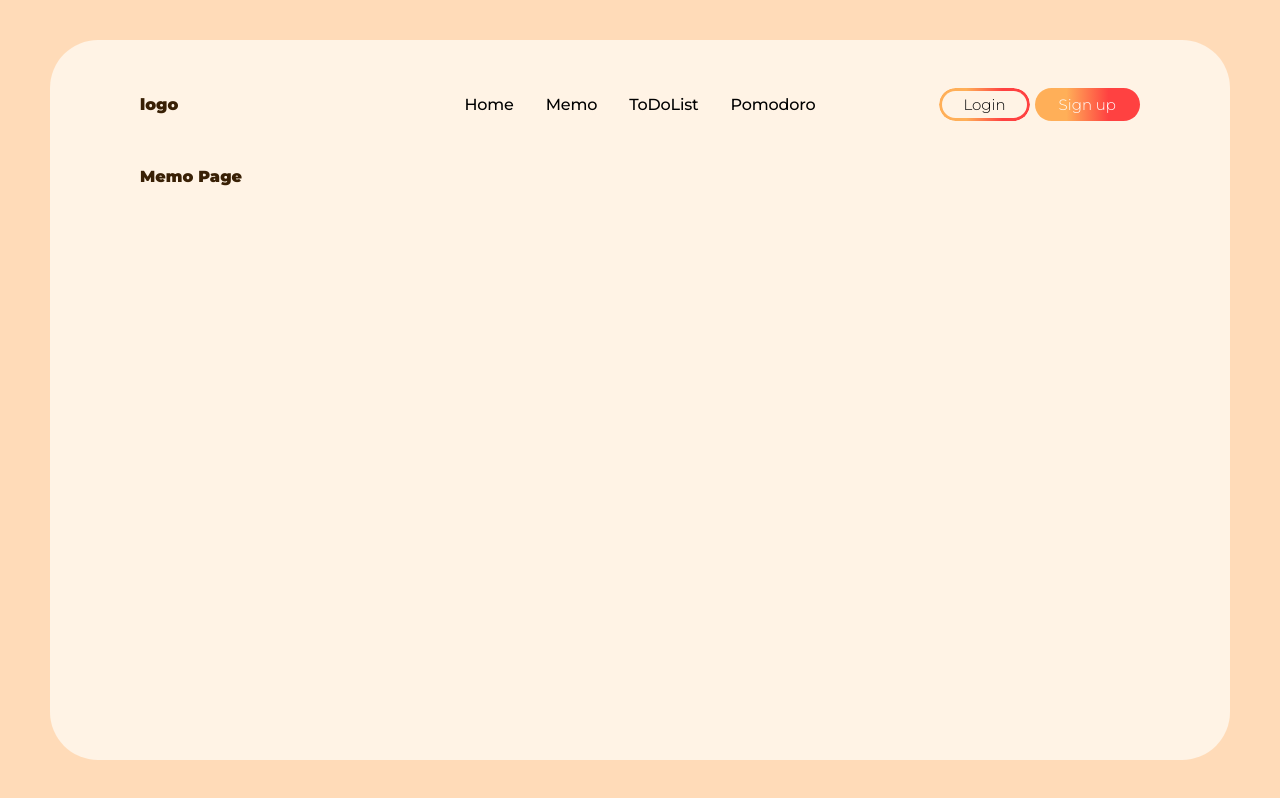
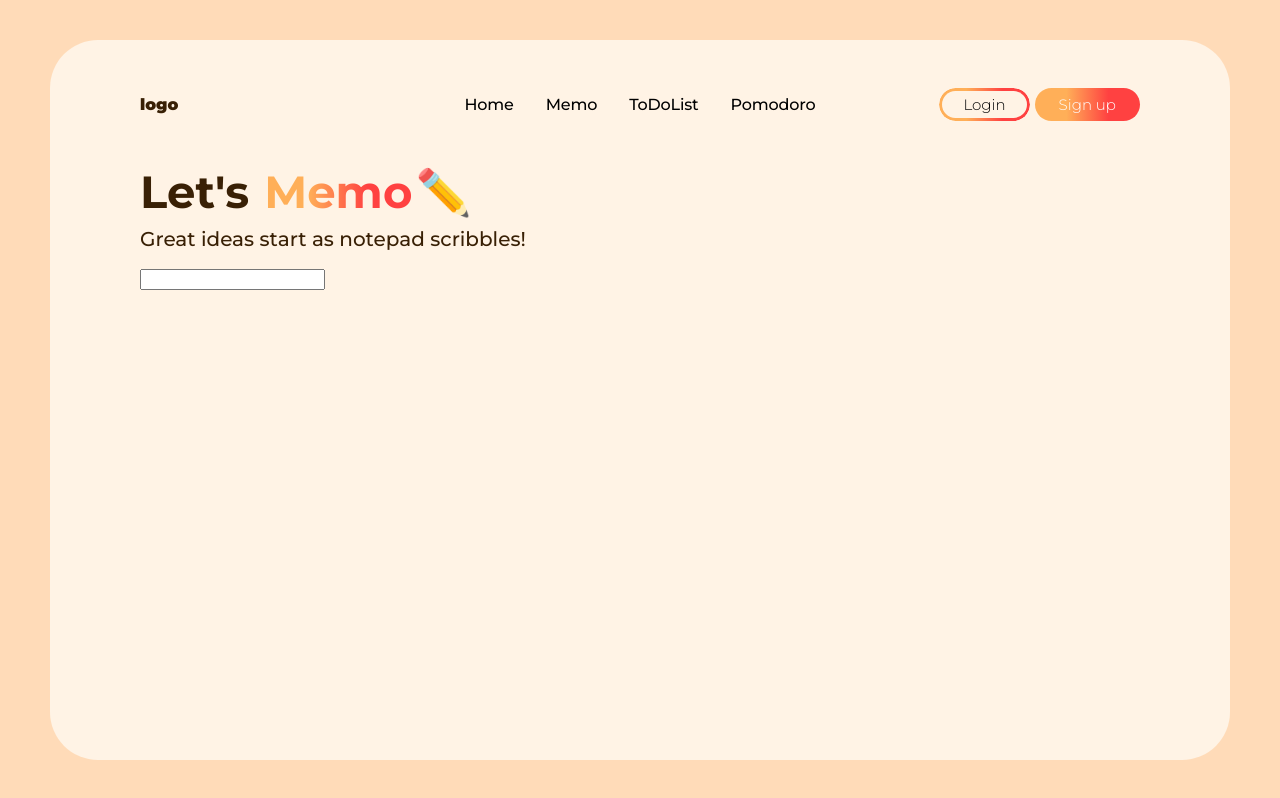
Before and after one commit to sooozi/study-app_ver.01, a React (Create React App) app: page /Memo in a window 1280 px wide. Built offline with nearby package versions, Linux system fonts and the light colour scheme.

Commit message:
231212_스터디앱_타이틀 완성

```diff
--- a/src/components/Title.js
+++ b/src/components/Title.js
@@ -22,17 +22,22 @@ const GradaTitTxt = styled(TitTxt) `
   margin-left: 15px;
 `;
 
+const IconBox = styled(TitTxt) `
+  margin-left: 3px;
+`;
+
 const SubTitTxt = styled.span`
   display: block;
   font-weight: 500;
   font-size: ${txtSize.medium};
 `;
 
-const Title = function({ titleText, gradTitleText, subTitleText }){
+const Title = function({ titleText, gradTitleText, iconBox, subTitleText }){
   return(
     <div style={{margin: '0 0 20px 0',}}>
       <TitTxt>{titleText}</TitTxt>
       <GradaTitTxt>{gradTitleText}</GradaTitTxt>
+      <IconBox>{iconBox}</IconBox>
       <SubTitTxt>{subTitleText}</SubTitTxt>
     </div>
   )
--- a/src/pages/Memo.js
+++ b/src/pages/Memo.js
@@ -1,9 +1,13 @@
+import React from 'react';
+import { Title } from '../components/Title';
+
 function Memo() {
-    return (
-      <>
-        <h1>Memo Page</h1>
-      </>
-    );
-  }
+  return (
+    <>
+      <Title titleText="Let's" gradTitleText="Memo" iconBox="✏️" subTitleText="Great ideas start as notepad scribbles!" />
+      <input></input>
+    </>
+  );
+}
 
   export default Memo;
--- a/src/pages/Pomodoro.js
+++ b/src/pages/Pomodoro.js
@@ -1,7 +1,11 @@
+import React from 'react';
+import { Title } from '../components/Title';
+
 function Pomodoro() {
     return (
       <>
-        <h1>Pomodoro Page</h1>
+        <Title titleText="Let's" gradTitleText="Pomodoro" iconBox="⏰" subTitleText="Change your day, one Pomodoro at a time!" />
+        <input></input>
       </>
     );
   }
--- a/src/pages/ToDoList.js
+++ b/src/pages/ToDoList.js
@@ -4,7 +4,7 @@ import { Title } from '../components/Title';
 function ToDoList() {
     return (
       <>
-        <Title titleText="Let's" gradTitleText="ToDoList"  subTitleText="Take notes and never forget!" />
+        <Title titleText="Let's" gradTitleText="ToDoList" iconBox="📝" subTitleText="Take notes and never forget!" />
         <input></input>
       </>
     );
```
